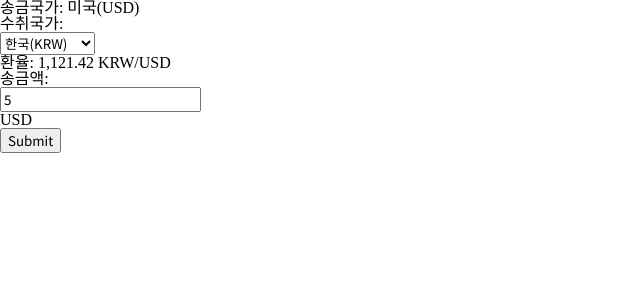
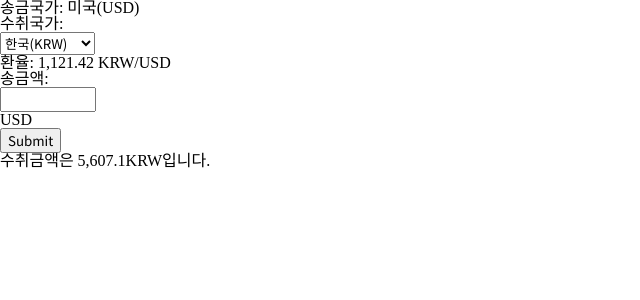
Before and after one commit to quack777/exchangeRateCalcul, a React (Create React App) app: page / in a window 1280 px wide. Both pictures are taken after typing "5" into the empty fields and a click on the button "Submit". Shown: the top 300 px of the page, without its empty margins (0-640 px from the left). Built offline with nearby package versions, Linux system fonts and the light colour scheme.

Commit message:
Add: 수취금액 계산

```diff
--- a/src/pages/first/FirstCal.tsx
+++ b/src/pages/first/FirstCal.tsx
@@ -12,6 +12,8 @@ const FirstCal: FC = () => {
   const [exchangeRateInfo, setExchangeRateInfo] = useState<exchangeRateInfo>();
   const [curSelectCountry, setCurSelectCountry] = useState<string>('KRW');
   const [curCountryExchangeRate, setCurCountryExchangeRate] = useState<number>();
+  const [remmit, setRemmit] = useState<number | string>();
+  const [amountReceivable, setAmountReceivable] = useState<number>();
 
   useEffect(() => {
     axios
@@ -34,7 +36,21 @@ const FirstCal: FC = () => {
 
   const sendMoney = (e: FormEvent<HTMLFormElement>) => {
     e.preventDefault();
+    console.log(remmit);
+    setRemmit('');
+    if(curCountryExchangeRate && remmit && typeof remmit === "number") {
+      setAmountReceivable(amountReceivableCalcul(curCountryExchangeRate, remmit));
+    }
   };
+
+  const amountReceivableCalcul = (exchangeRate: number, remmit: number): number => {
+    return Number((exchangeRate * remmit).toFixed(2));
+  }
+
+  const saveRemmit = (e: ChangeEvent<HTMLInputElement>) => {
+    console.log(e.target.value);
+    setRemmit(Number(e.target.value));
+  }
 
   return (
     <div>
@@ -53,11 +69,15 @@ const FirstCal: FC = () => {
         </p>
         <div>
           <p>송금액:</p>
-          <input type="number" required></input>
+          <input type="number" required min="0" max="10000" value={remmit} onChange={saveRemmit}/>
           <p>USD</p>
         </div>
         <button>Submit</button>
       </form>
+      {
+        amountReceivable &&
+      <p>수취금액은 {amountReceivable.toLocaleString()}{curSelectCountry}입니다.</p>
+      }
     </div>
   );
 };
```
